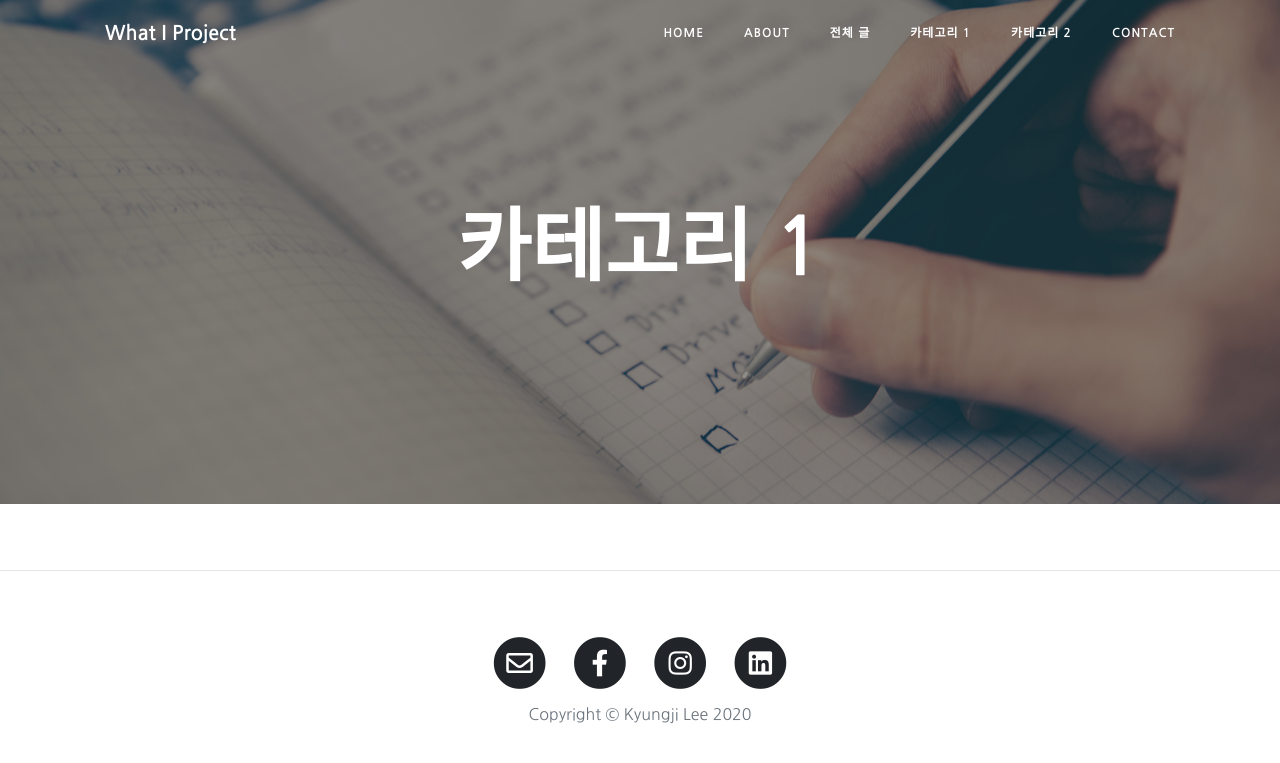
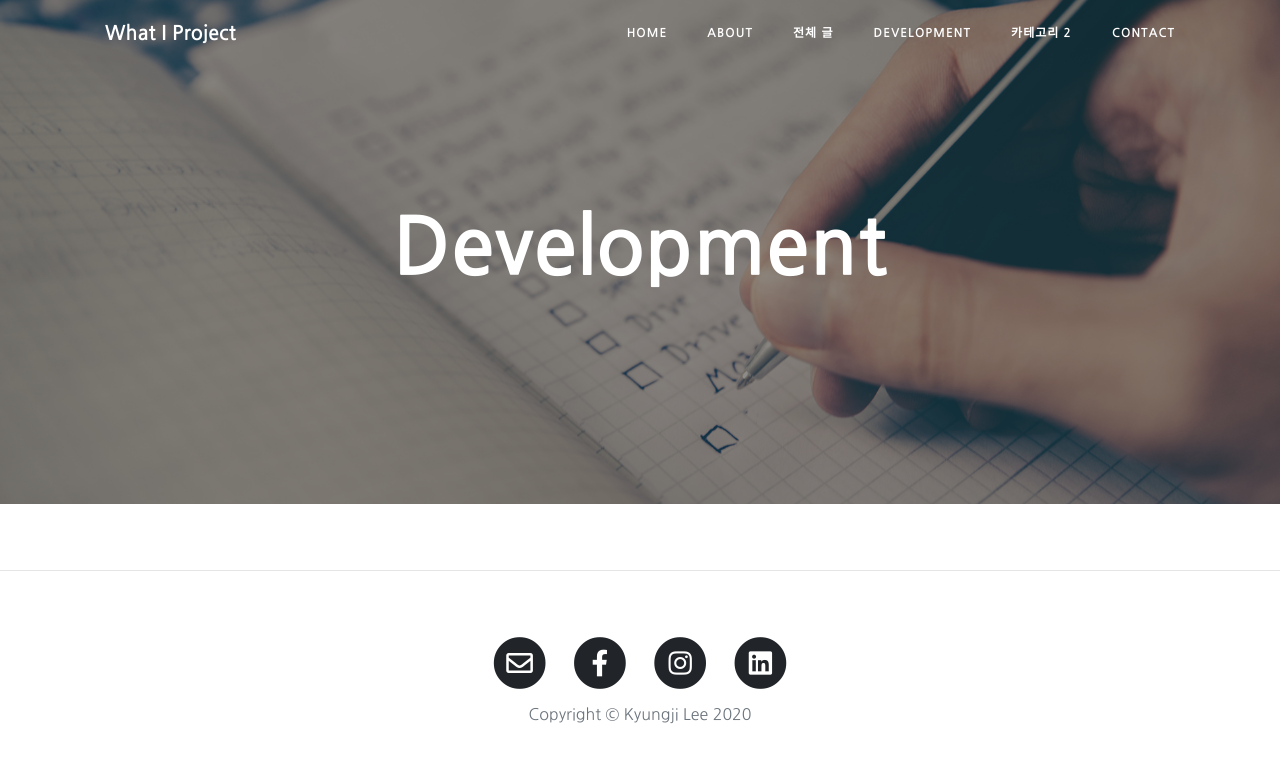
Before and after one commit to klee90/whatiproject-blog, a Jekyll site: the page built from category/1.html, in a window 1280 px wide. Shown: the top 763 px of the page. Built offline with Jekyll 4.4.1, drawn with Linux system fonts in a browser that asks for light colours.

Commit message:
category name and permillink change

```diff
--- a/_includes/navbar.html
+++ b/_includes/navbar.html
@@ -18,7 +18,7 @@
           <a class="nav-link" href="{{ "/posts" | relative_url }}">전체 글</a>
         </li>
         <li class="nav-item">
-          <a class="nav-link" href="{{ "/category/1" | relative_url }}">카테고리 1</a>
+          <a class="nav-link" href="{{ "/category/1" | relative_url }}">Development</a>
         </li>
         <li class="nav-item">
           <a class="nav-link" href="{{ "/category/2" | relative_url }}">카테고리 2</a>
--- a/category/1.html
+++ b/category/1.html
@@ -1,7 +1,7 @@
 ---
 layout: page
-title: 카테고리 1
-permalink: /category/1/
+title: Development
+permalink: /development/
 background: '/img/bg-post.jpg'
 ---
 
```
Also changed, not shown: _posts/2020-05-25-typography-01.md (+1 -1 lines).
